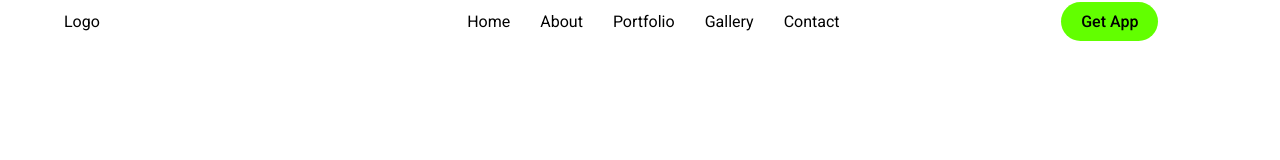
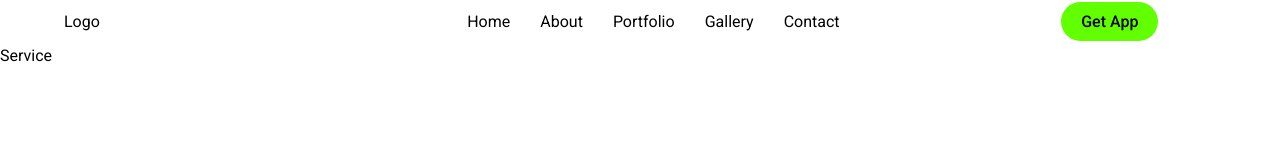
Before and after one commit to kisinja/Maweng-Consulting-Limited, a React (Vite) app: page /service/1 in a window 1280 px wide. Shown: the top 160 px of the page. Built offline with nearby package versions, Linux system fonts and the light colour scheme.

Commit message:
Changes to be committed: 	modified:   src/App.jsx 	modified:   src/components/Services.jsx 	modified:   src/index.css 	new file:   src/pages/Service.jsx

```diff
--- a/src/App.jsx
+++ b/src/App.jsx
@@ -5,6 +5,7 @@ import About from "./pages/About";
 import Portfolio from "./pages/Portfolio";
 import Gallery from "./pages/Gallery";
 import Contact from "./pages/Contact";
+import Service from "./pages/Service";
 
 const App = () => {
   return (
@@ -16,6 +17,7 @@ const App = () => {
         <Route path="/portfolio" element={<Portfolio />} />
         <Route path="/gallery" element={<Gallery />} />
         <Route path="/contact" element={<Contact />} />
+        <Route path="/service/:id" element={<Service />} />
       </Routes>
     </BrowserRouter>
   )
--- a/src/components/Services.jsx
+++ b/src/components/Services.jsx
@@ -1,3 +1,4 @@
+import { Link } from 'react-router-dom';
 import { services } from '../data';
 
 const Services = () => {
@@ -9,7 +10,8 @@ const Services = () => {
             </center>
             <div className='grid grid-cols-3 gap-5 items-center'>
                 {services.map((service, index) => (
-                    <div key={index} className='min-w-[300px] h-[300px] bg-gray-100 text-black rounded-lg flex flex-col justify-between mt-3'>
+                    <Link key={index} to={`/service/${service.id}`}>
+                        <div className='min-w-[300px] h-[300px] bg-gray-100 text-black rounded-lg flex flex-col justify-between mt-3' id="service">
                             <div className='w-full h-[230px]'>
                                 <img src={service.img} alt="" className='w-full h-full object-cover rounded-t-lg' />
                             </div>
@@ -18,6 +20,7 @@ const Services = () => {
                                 <p className='tracking-wider text-gray-700'>{service.text}</p>
                             </div>
                         </div>
+                    </Link>
                 ))}
             </div>
         </section>
--- a/src/index.css
+++ b/src/index.css
@@ -124,3 +124,11 @@ nav {
   font-weight: 500;
   text-decoration: none;
 }
+
+#service {
+  transition: transform .3s;
+}
+
+#service:hover {
+  transform: translateY(-5px);
+}
--- /dev/null
+++ b/src/pages/Service.jsx
@@ -0,0 +1,10 @@
+
+const Service = () => {
+    return (
+        <div>
+            Service
+        </div>
+    )
+}
+
+export default Service
```
Lines whose indentation alone changed are shown as unchanged.
